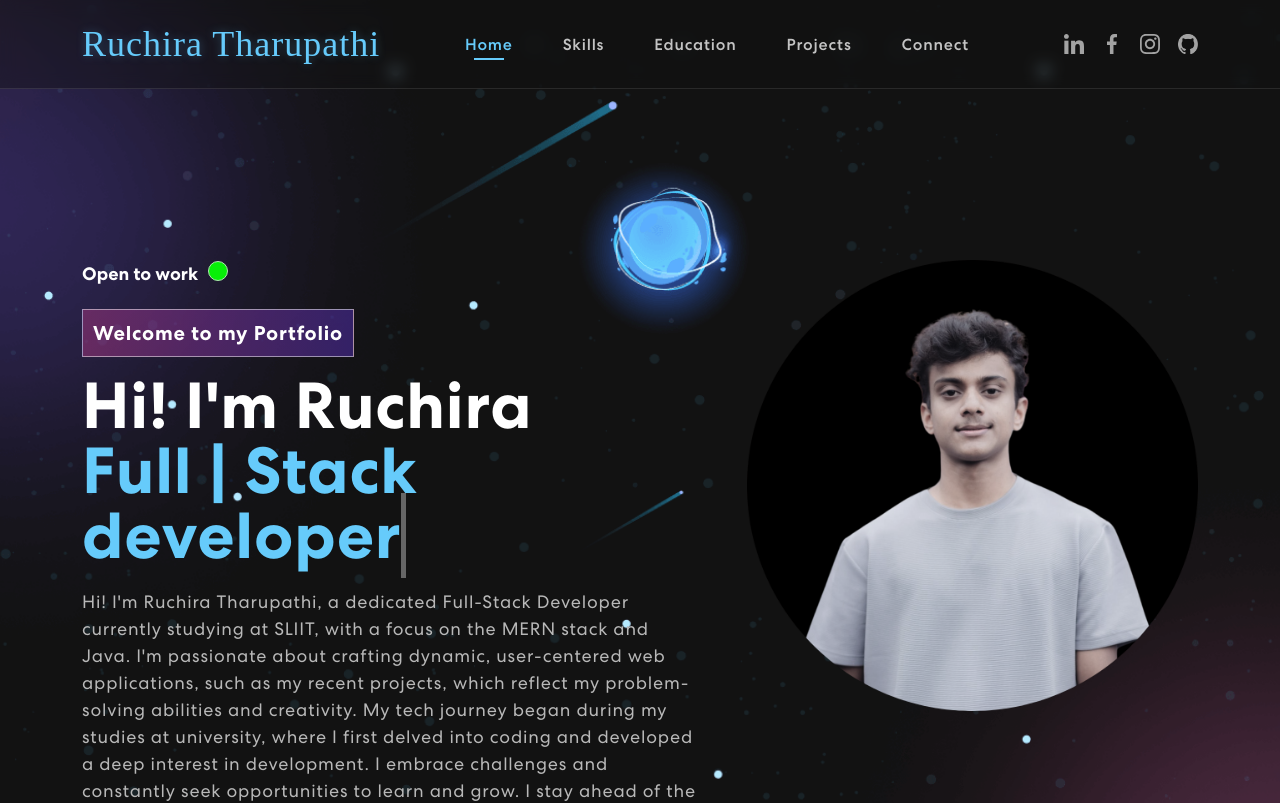
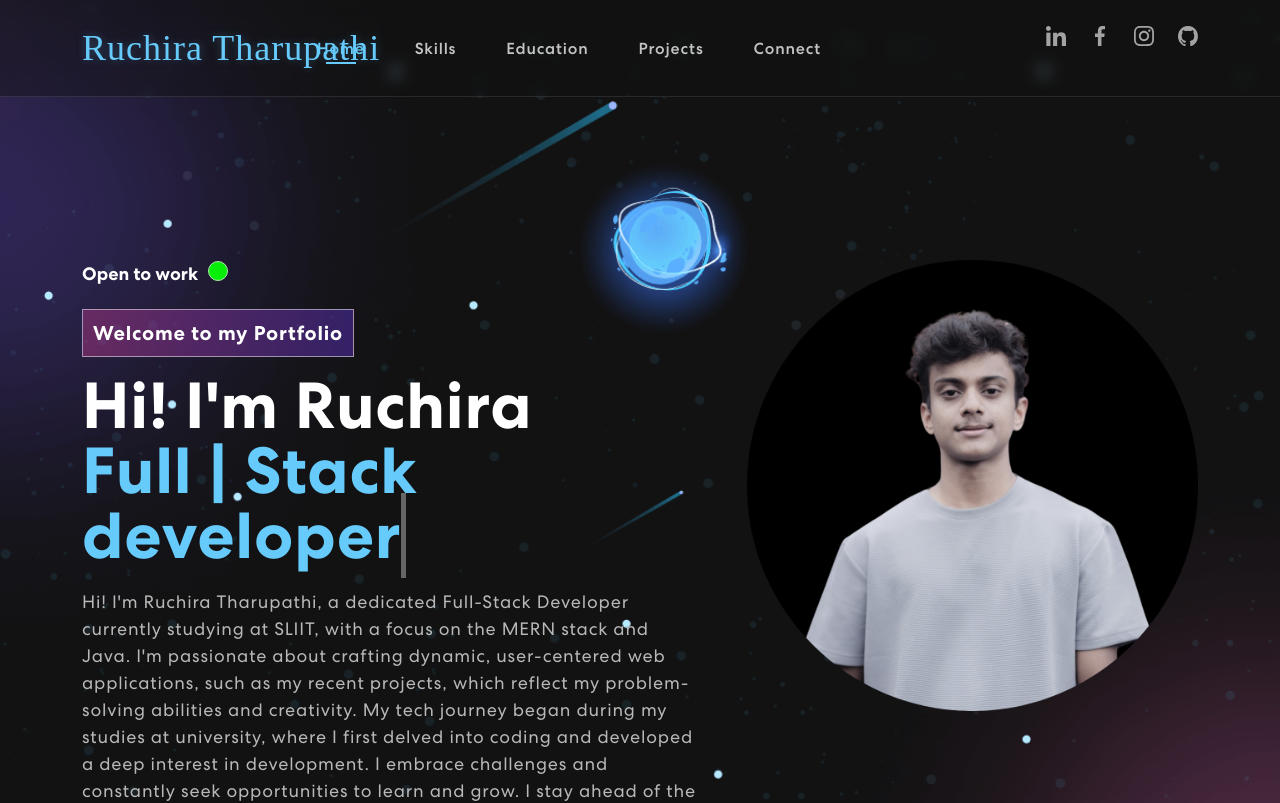
Before and after one commit to RuchiraRTG/portfolio, a React (Create React App) app: page / in a window 1280 px wide. Shown: the top 803 px of the page. Built offline with nearby package versions, Linux system fonts and the light colour scheme; a web font is replaced by a local one.

Commit message:
Update App.css

```diff
--- a/src/App.css
+++ b/src/App.css
@@ -145,8 +145,13 @@ span.navbar-text {
 }
 .social-icon {
   display: flex;
-  gap: 18px;
-  margin-left: 70px;
+  justify-content: flex-start;
+  align-items: center;
+  gap: 24px;
+  margin-bottom: 24px;
+  margin-left: 40px;
+  width: 100%;
+  max-width: 300px;
 }
 .social-icon a {
   width: 20px;
@@ -598,12 +603,36 @@ nav.navbar .navbar-toggler[aria-expanded="true"] .navbar-toggler-icon {
 }
 
 /************ Footer Css ************/
-.footer {
-  padding: 0 0 50px 0;
-  background-image: url('./assets/img/footer-bg.png');
-  background-position: center center;
-  background-size: cover;
-  background-repeat: no-repeat;
+footer.footer {
+  width: 100%;
+  display: flex;
+  flex-direction: column;
+  align-items: center;
+  justify-content: center;
+  background: #181818;
+  padding: 32px 0 16px 0;
+}
+.footer-center {
+  display: flex;
+  flex-direction: column;
+  align-items: center;
+  justify-content: center;
+  width: 100%;
+}
+.social-icon {
+  display: flex;
+  justify-content: flex-start;
+  align-items: center;
+  gap: 24px;
+  margin-bottom: 24px;
+  margin-left: 200px;
+  width: 100%;
+  max-width: 300px;
+}
+.footer p {
+  text-align: center;
+  margin: 0;
+  width: 100%;
 }
 .newsletter-bx {
   background: #FFFFFF;
@@ -667,13 +696,6 @@ nav.navbar .navbar-toggler[aria-expanded="true"] .navbar-toggler-icon {
 }
 .footer img {
   width: 26%;
-}
-.footer p {
-  font-weight: 400;
-  font-size: 14px;
-  color: #B8B8B8;
-  letter-spacing: 0.5px;
-  margin-top: 20px;
 }
 .highlight{
   display: flex;
```
